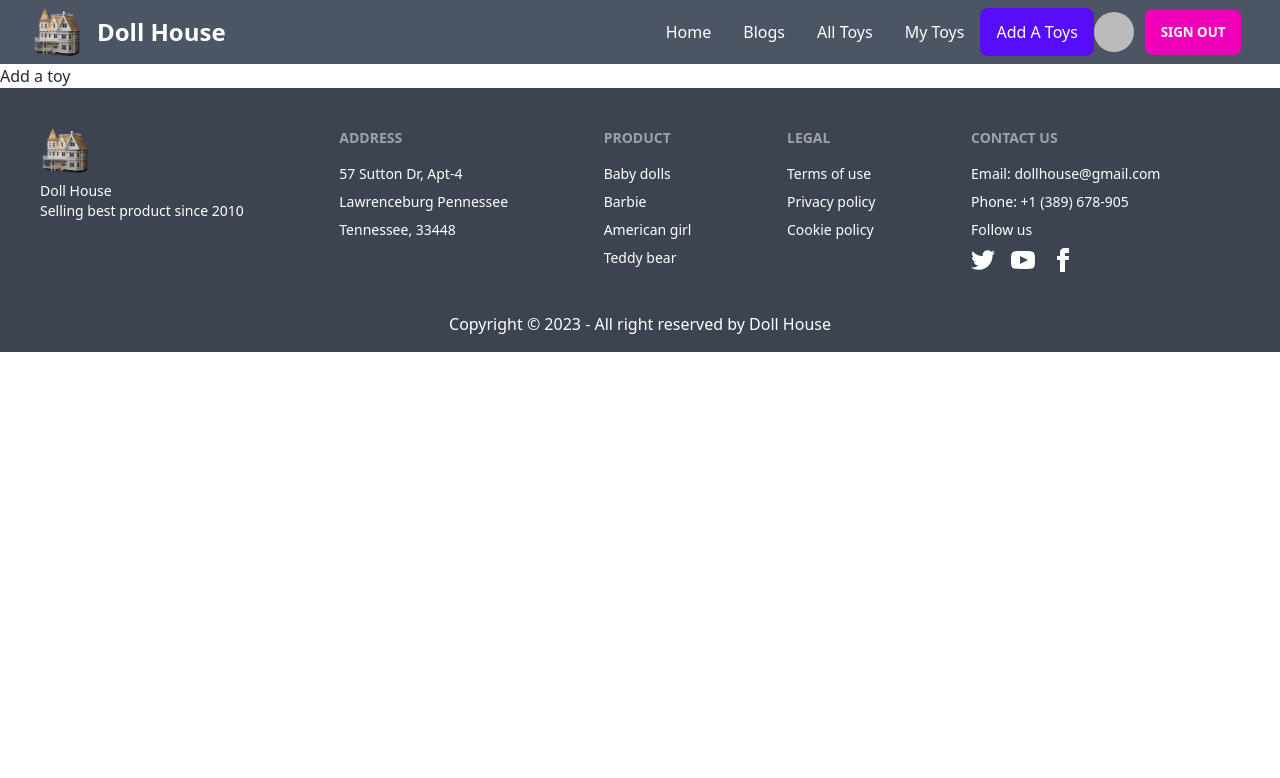
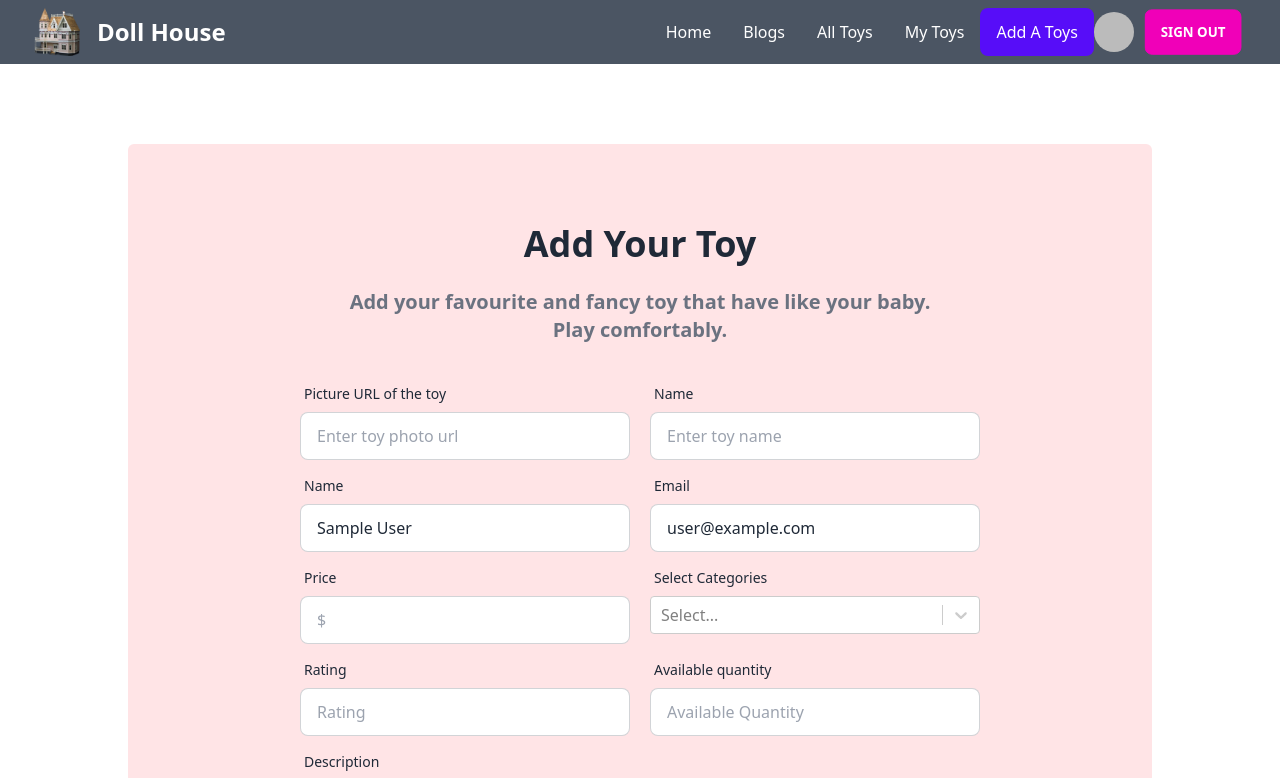
Before and after one commit to hasanali112/doll-house-client, a React (Vite) app: page /addtoy in a window 1280 px wide. Shown: the top 778 px of the page. Built offline with nearby package versions, Linux system fonts and the light colour scheme; no server answers; sample sign-in values are in the browser's storage.

Commit message:
add a toy data send in mongodb

```diff
--- a/package.json
+++ b/package.json
@@ -20,6 +20,7 @@
     "react-icons": "^4.8.0",
     "react-lazy-load": "^4.0.1",
     "react-router-dom": "^6.11.2",
+    "react-select": "^5.7.3",
     "react-tooltip": "^5.13.1",
     "sort-by": "^1.2.0"
   },
--- a/src/Pages/AddAToys.jsx
+++ b/src/Pages/AddAToys.jsx
@@ -1,13 +1,200 @@
-import React from 'react';
-import useTitle from '../hooks/useTitle';
+import React, { useContext, useState } from "react";
+import useTitle from "../hooks/useTitle";
+import Select from "react-select";
+import { AuthContext } from "../Providers/AuthProvider";
+
+const options = [
+  { value: "baby dolls", label: "Baby dolls" },
+  { value: "barbie", label: "Barbie" },
+  { value: "American girl", label: "American girl" },
+];
 
 const AddAToys = () => {
-    useTitle('Add A Toys')
-    return (
-        <div>
-            <h1>Add a toy</h1>
+  useTitle("Add A Toys");
+
+  const {user}= useContext(AuthContext)
+
+  const [selectedOption, setSelectedOption] = useState(null);
+
+  const handleAddToy = event =>{
+     event.preventDefault();
+     const form = event.target;
+     const photo = form.photo.value;
+     const name = form.name.value;
+     const sellerName= user?.displayName;
+     const email = user?.email;
+     const price = form.price.value;
+     const rating = form.rating.value;
+     const quantity = form.quantity.value;
+     const description = form.description.value;
+     const addAtoy ={
+        photoUrl: photo,
+        toyName:name,
+        sellerName,
+        email,
+        price,
+        categories: selectedOption.label,
+        rating,
+        quantity,
+        description
+     }
+    console.log(addAtoy)
+    fetch('http://localhost:5000/addtoys', {
+     method:'POST',
+     headers:{
+        'content-type': 'application/json'
+     },
+     body: JSON.stringify(addAtoy)
+    })
+    .then(res=> res.json())
+    .then(data=>{
+        console.log(data)
+        form.reset();
+    })
+  }
+
+  return (
+    <div className="bg-rose-100 w-4/5 mx-auto p-4 mb-20 rounded-md mt-20">
+      <h1 className="text-center text-4xl font-bold mt-16">Add Your Toy</h1>
+      <p className="text-center text-gray-500 text-xl font-semibold mt-6">
+        Add your favourite and fancy toy that have like your baby. <br /> Play
+        comfortably.
+      </p>
+      <form onSubmit={handleAddToy}>
+        <div className="card-body w-3/4 mx-auto">
+          {/* row--------1 */}
+          <div className="grid gap-5 grid-cols-1 md:grid-cols-2">
+            <div className="form-control">
+              <label className="label">
+                <span className="label-text">Picture URL of the toy</span>
+              </label>
+              <input
+                type="text"
+                name="photo"
+                placeholder="Enter toy photo url"
+                className="input input-bordered"
+                required
+              />
+            </div>
+            <div className="form-control">
+              <label className="label">
+                <span className="label-text">Name</span>
+              </label>
+              <input
+                type="text"
+                name="name"
+                placeholder="Enter toy name"
+                className="input input-bordered"
+                required
+              />
+            </div>
+          </div>
+          {/* row--------2 */}
+          <div className="grid gap-5 grid-cols-1 md:grid-cols-2">
+            <div className="form-control">
+              <label className="label">
+                <span className="label-text">Name</span>
+              </label>
+              <input
+                type="text"
+                defaultValue={user?.displayName}
+                placeholder=""
+                className="input input-bordered"
+                required
+              />
+            </div>
+            <div className="form-control">
+              <label className="label">
+                <span className="label-text">Email</span>
+              </label>
+              <input
+                type="email"
+                defaultValue={user?.email}
+                placeholder=""
+                className="input input-bordered"
+                required
+              />
+            </div>
+          </div>
+          {/* row----3 */}
+          <div className="grid gap-5 grid-cols-1 md:grid-cols-2">
+            <div className="form-control">
+              <label className="label">
+                <span className="label-text">Price</span>
+              </label>
+              <input
+                type="text"
+                name="price"
+                placeholder="$"
+                className="input input-bordered"
+                required
+              />
+            </div>
+            <div className="form-control">
+              <label className="label">
+                <span className="label-text">Select Categories</span>
+              </label>
+              <Select
+                defaultValue={selectedOption}
+                onChange={setSelectedOption}
+                options={options}
+              />
+            </div>
+          </div>
+          {/* row--------4   */}
+          <div className="grid gap-5 grid-cols-1 md:grid-cols-2">
+            <div className="form-control">
+              <label className="label">
+                <span className="label-text">Rating</span>
+              </label>
+              <input
+                type="text"
+                name="rating"
+                placeholder="Rating"
+                className="input input-bordered"
+                required
+              />
+            </div>
+            <div className="form-control">
+              <label className="label">
+                <span className="label-text">
+                 Available quantity
+                </span>
+              </label>
+              <input
+                type="text"
+                name="quantity"
+                placeholder="Available Quantity"
+                className="input input-bordered"
+                required
+              />
+            </div>
+          </div>
+          {/* row-----5 */}
+          <div className="grid gap-5 grid-cols-1">
+            <div className="form-control">
+              <label className="label">
+                <span className="label-text">
+                 Description
+                </span>
+              </label>
+              <input
+                type="text"
+                name="description"
+                placeholder="Description about toy"
+                className="input input-bordered"
+                required
+              />
+            </div>
+          </div>
+
+          <div className="form-control mt-6">
+            <input className="btn btn-primary" type="submit" value="Add Toy" />
+          </div>
         </div>
-    );
+      </form>
+    </div>
+  );
 };
 
 export default AddAToys;
```
Also changed, not shown: 1 other file (tests, documents, lock files or other folders).
